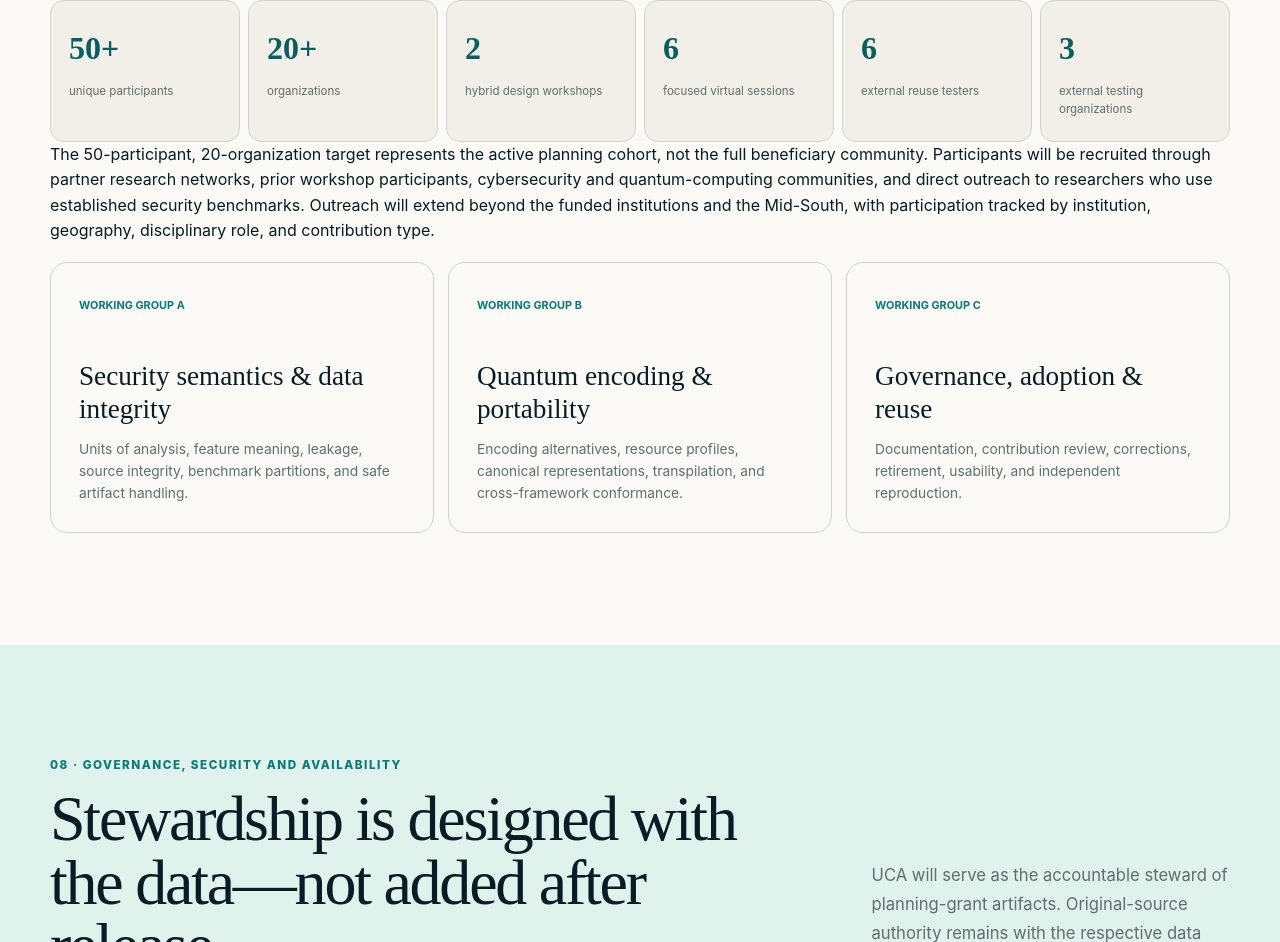
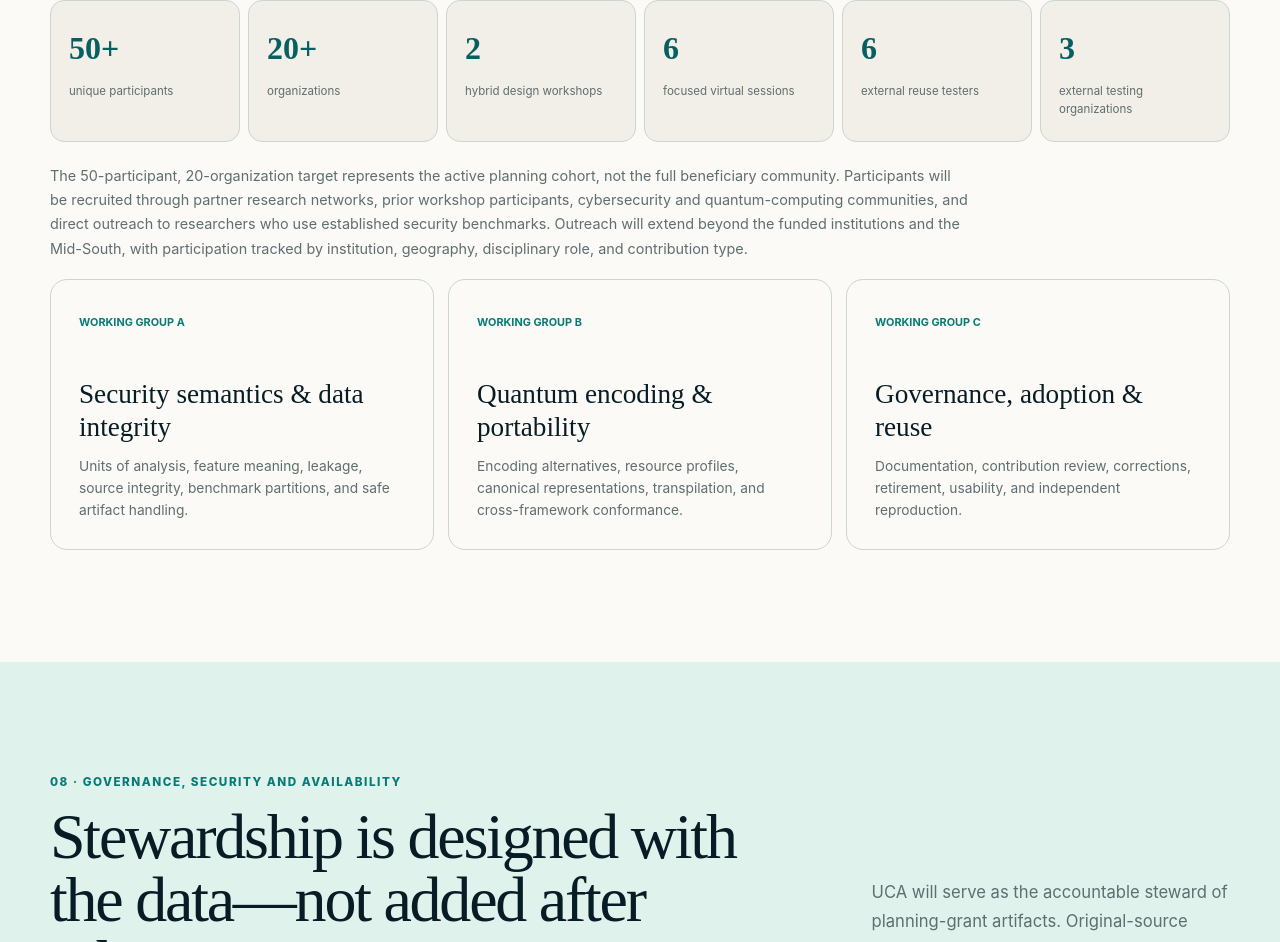
Before and after one commit to jobair-hossain/Q-Data, a Next.js app: page / in a window 1280 px wide. Shown: the part 8597-9539 px from the top of the page. Built offline with nearby package versions, Linux system fonts and the light colour scheme.

Commit message:
Update globals.css

```diff
--- a/app/globals.css
+++ b/app/globals.css
@@ -319,6 +319,13 @@ p { margin-bottom: 0; }
 .community-metrics strong, .community-metrics span { display: block; }
 .community-metrics strong { color: var(--teal-dark); font-family: var(--serif); font-size: 2rem; }
 .community-metrics span { margin-top: 7px; color: var(--muted); font-size: .72rem; }
+.community-outreach {
+  max-width: 920px;
+  margin-top: 22px;
+  color: var(--muted);
+  font-size: .9rem;
+  line-height: 1.7;
+}
 .working-groups { display: grid; grid-template-columns: repeat(3, 1fr); gap: 14px; margin-top: 18px; }
 .working-groups article { min-height: 250px; padding: 28px; border: 1px solid var(--line); border-radius: 17px; }
 .working-groups span { color: var(--teal); font-size: .68rem; font-weight: 750; text-transform: uppercase; }
```
